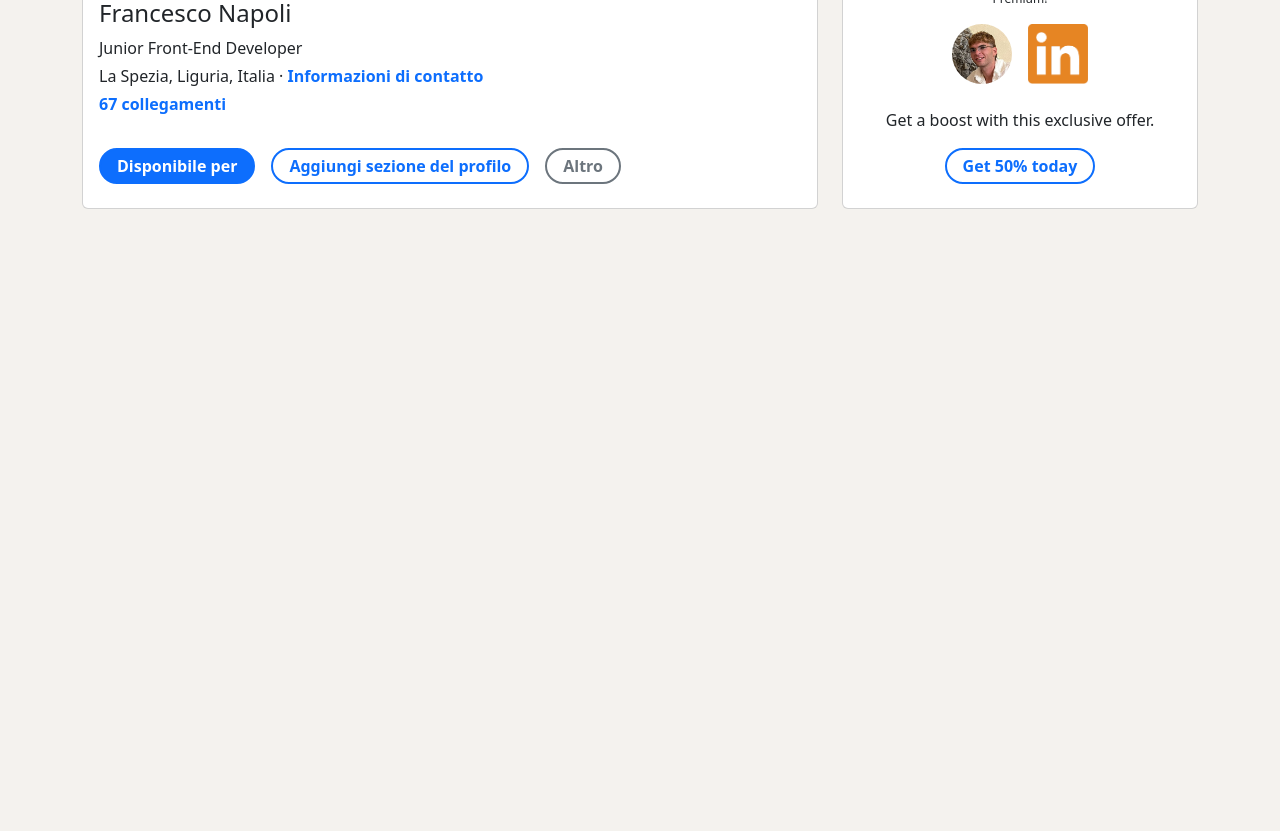
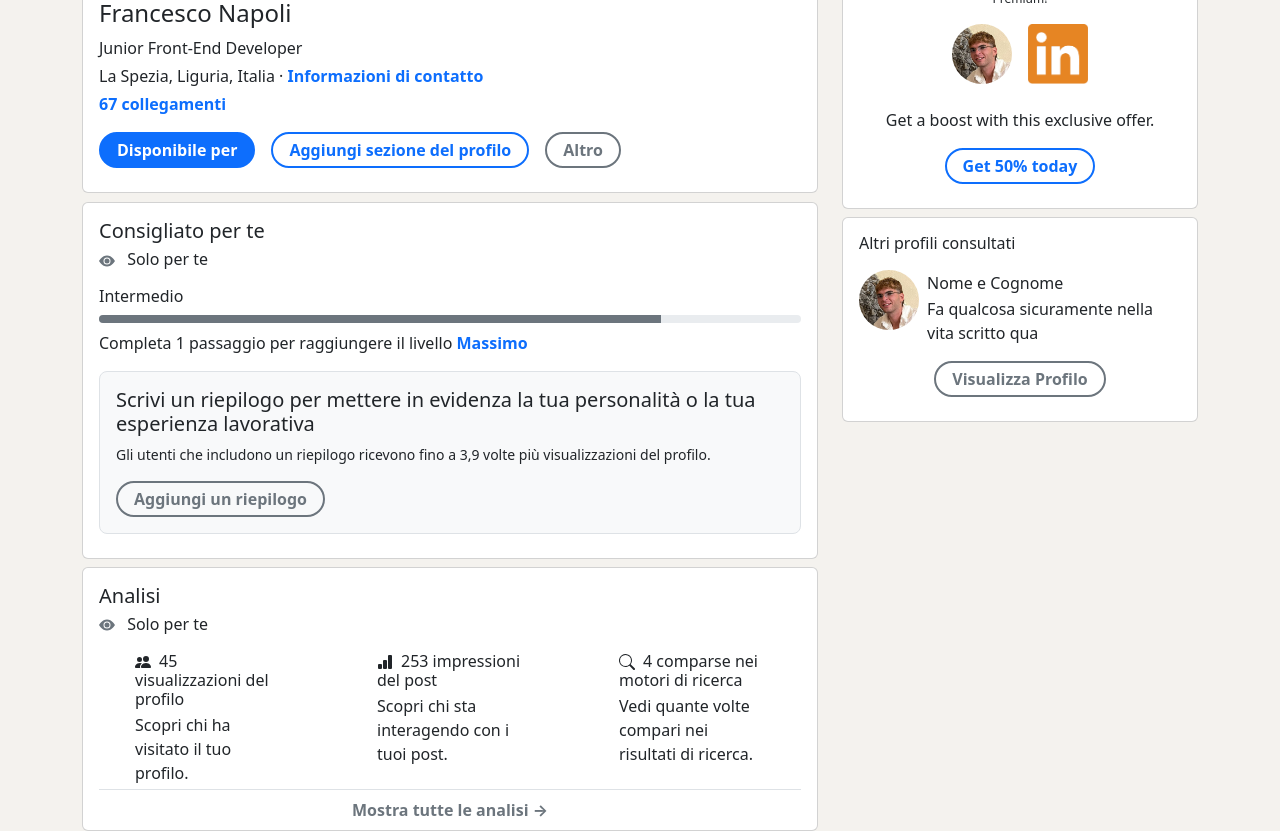
Before and after one commit to MelissaCanu/BW-LinkedIn, a React (Create React App) app: page /profile in a window 1280 px wide. Shown: the part 240-1071 px from the top of the page. Before the commit the page ends 800 px from the top, so only its background shows below. Built offline with nearby package versions, Linux system fonts and the light colour scheme.

Commit message:
update profile

```diff
--- a/src/assets/profile.css
+++ b/src/assets/profile.css
@@ -39,3 +39,8 @@ body {
   border-color: #6c757d;
   color: #6c757d;
 }
+
+.custom-buttons:hover {
+  background-color: #ebebeb;
+  cursor: pointer;
+}
--- a/src/components/Profile.jsx
+++ b/src/components/Profile.jsx
@@ -1,9 +1,9 @@
-import { Row, Col, Card, Container, Button } from "react-bootstrap";
+import { Row, Col, Card, Container, Button, ProgressBar } from "react-bootstrap";
 import "../assets/profile.css";
 import ProfilePic from "../profile.jpg";
 import ProfileBg from "../background.jpg";
 import Premium from "../premium.png";
-import { Pencil } from "react-bootstrap-icons";
+import { Pencil, EyeFill, PeopleFill, BarChartFill, Search } from "react-bootstrap-icons";
 
 const Profile = () => {
   return (
@@ -30,7 +30,7 @@ const Profile = () => {
                   67 collegamenti
                 </a>
               </Card.Body>
-              <Card.Body className="mb-2">
+              <Card.Body className="mb-2 pt-0">
                 <Card.Link className="text-primary custom-link" href="#">
                   <Button className="rounded-5 px-3 border-2 py-1 fw-bolder custom-button-1">Disponibile per</Button>
                 </Card.Link>
@@ -100,6 +100,106 @@ const Profile = () => {
           </Col>
         </Row>
         {/* ROW SECONDA SEZIONE */}
+        <Row>
+          <Col md={8}>
+            <Card className="pb-2" style={{ marginTop: "-7px" }}>
+              <Card.Body>
+                <Card.Title className="mb-1">Consigliato per te</Card.Title>
+                <Card.Text className="lead" style={{ fontSize: "16px" }}>
+                  <EyeFill className="text-secondary me-2" /> Solo per te
+                </Card.Text>
+                <h6>Intermedio</h6>
+                <ProgressBar now={80} variant="secondary" style={{ height: "8px" }} />
+                <Card.Text className="mt-2 fs-6">
+                  Completa 1 passaggio per raggiungere il livello{" "}
+                  <a className="text-primary fw-bold text-decoration-none custom-link" href="#">
+                    Massimo
+                  </a>
+                </Card.Text>
+                <div className="border border-1 rounded-3 bg-light">
+                  <Card.Title className="m-3 mb-2">
+                    Scrivi un riepilogo per mettere in evidenza la tua personalità o la tua esperienza lavorativa
+                  </Card.Title>
+                  <Card.Text className="m-3 mt-2 mb-2" style={{ fontSize: "14px" }}>
+                    Gli utenti che includono un riepilogo ricevono fino a 3,9 volte più visualizzazioni del profilo.
+                  </Card.Text>
+                  <Card.Link href="#">
+                    <Button
+                      variant="outline-secondary"
+                      className="rounded-5 px-3 border-2 py-1 fw-bolder custom-button-3 m-3 mt-2"
+                    >
+                      Aggiungi un riepilogo
+                    </Button>
+                  </Card.Link>
+                </div>
+              </Card.Body>
+            </Card>
+
+            <Col xs={12}>
+              <Card className=" mt-2">
+                <Card.Body className="pb-0">
+                  <Card.Title className="mb-1">Analisi</Card.Title>
+                  <Card.Text className="lead" style={{ fontSize: "16px" }}>
+                    <EyeFill className="text-secondary me-2" /> Solo per te
+                  </Card.Text>
+                  <Row>
+                    <Col xs={12} md={4} className="px-5">
+                      <Card.Title className="mb-1 fs-6">
+                        <PeopleFill className="me-2" />
+                        45 visualizzazioni del profilo
+                      </Card.Title>
+                      <Card.Text className="mb-1 fs-6"> Scopri chi ha visitato il tuo profilo.</Card.Text>
+                    </Col>
+                    <Col xs={12} md={4} className="px-5">
+                      <Card.Title className="mb-1 fs-6">
+                        <BarChartFill className="me-2" />
+                        253 impressioni del post
+                      </Card.Title>
+                      <Card.Text className="mb-1 fs-6">Scopri chi sta interagendo con i tuoi post.</Card.Text>
+                    </Col>
+                    <Col xs={12} md={4} className="px-5">
+                      <Card.Title className="mb-1 fs-6">
+                        <Search className="me-2" />4 comparse nei motori di ricerca
+                      </Card.Title>
+                      <Card.Text className="mb-1 fs-6">Vedi quante volte compari nei risultati di ricerca.</Card.Text>
+                    </Col>
+                  </Row>
+                  <Card.Text className="text-center fs-6 fw-bolder text-secondary border-1 border-top py-2 custom-buttons ">
+                    Mostra tutte le analisi →
+                  </Card.Text>
+                </Card.Body>
+              </Card>
+            </Col>
+          </Col>
+
+          <Col md={4}>
+            <Card className="pb-2 mt-2">
+              <Card.Body>
+                <Card.Title className="fs-6 mb-3">Altri profili consultati</Card.Title>
+                <div className="d-flex">
+                  <div>
+                    <img src={ProfilePic} alt="profile-pic" className="rounded-5" style={{ width: "60px" }} />
+                  </div>
+
+                  <div className="ms-2">
+                    <Card.Title className="fs-6 mt-1 mb-1">Nome e Cognome</Card.Title>
+                    <Card.Text>Fa qualcosa sicuramente nella vita scritto qua</Card.Text>
+                  </div>
+                </div>
+                <Card.Link href="#">
+                  <div class="text-center mt-3">
+                    <Button
+                      variant="outline-secondary"
+                      className="rounded-5 px-3 border-2 py-1 fw-bolder custom-button-3"
+                    >
+                      Visualizza Profilo
+                    </Button>
+                  </div>
+                </Card.Link>
+              </Card.Body>
+            </Card>
+          </Col>
+        </Row>
       </Container>
     </>
   );
```
